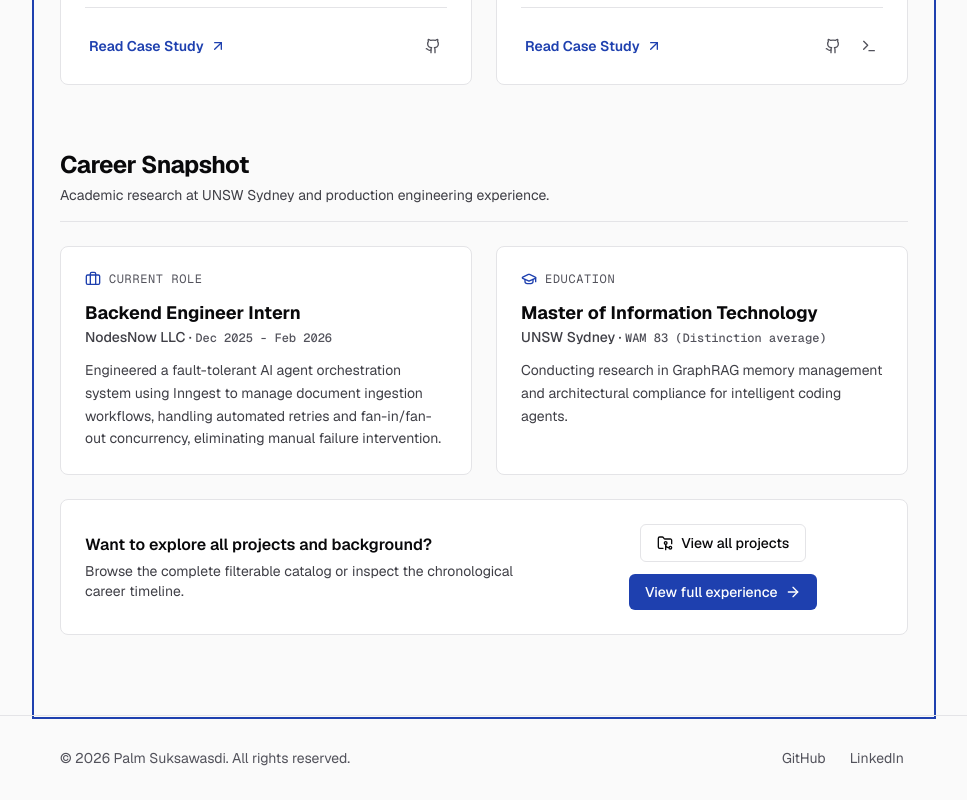
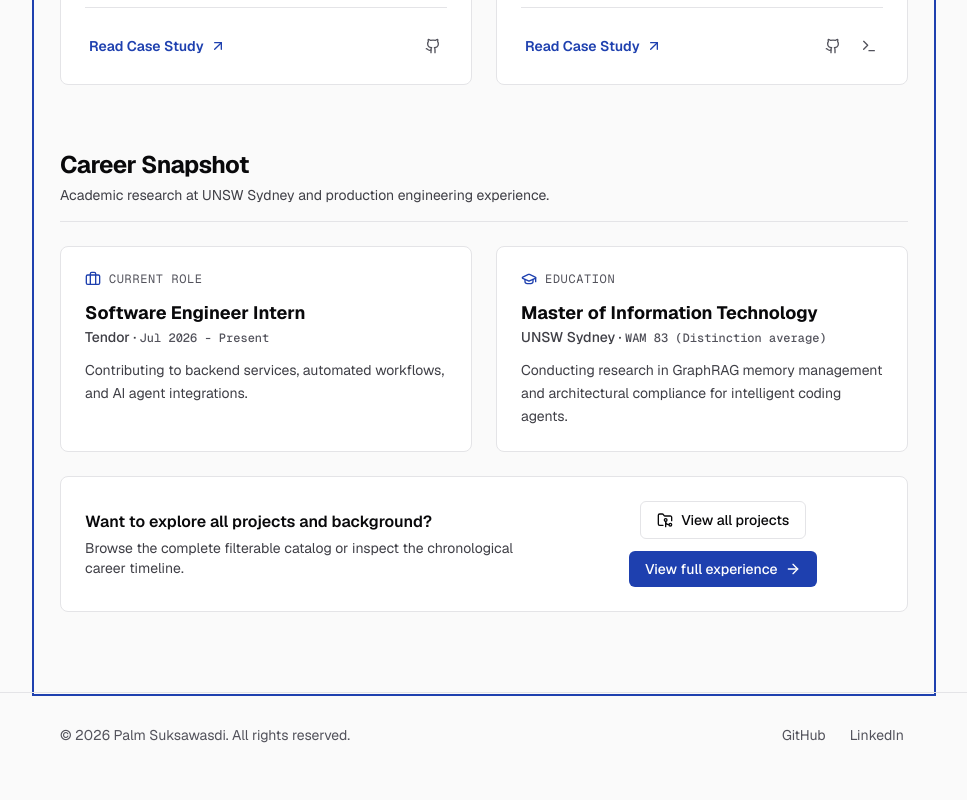
Before and after one commit to Ravicha2/Ravicha2.github.io, a React (Vite) app: page / in a window 1280 px wide. Shown: the part 1922-2722 px from the top of the page, without its empty margins (156-1123 px from the left). After the commit the page ends 2699 px from the top, so only its background shows below. Built offline with nearby package versions, Linux system fonts and the light colour scheme.

Commit message:
feat(experience): include Tendor work experience as high-level entry without proprietary case details

```diff
--- a/src/data/experience.ts
+++ b/src/data/experience.ts
@@ -8,6 +8,25 @@ import {
 } from './types';
 
 export const workExperience: WorkExperience[] = [
+  {
+    id: 'tendor',
+    company: 'Tendor',
+    role: 'Software Engineer Intern',
+    location: 'Sydney, Australia',
+    period: 'Jul 2026 - Present',
+    startDate: '2026-07',
+    endDate: 'Present',
+    isCurrent: true,
+    description: [
+      'Contributing to backend services, automated workflows, and AI agent integrations.',
+      'Collaborating with engineering on scalable API development and reliable service infrastructure.',
+    ],
+    highlights: [
+      'Backend systems & API integration',
+      'Agentic workflow development',
+    ],
+    tags: ['TypeScript', 'Node.js', 'AI Agents', 'Backend Systems'],
+  },
   {
     id: 'nodesnow',
     company: 'NodesNow LLC',
--- a/src/data/profile.ts
+++ b/src/data/profile.ts
@@ -27,7 +27,7 @@ export const profile: Profile = {
     paragraphs: [
       'My name is Palm, and I originally studied Automotive Engineering at Chulalongkorn University. During an IoT exchange at IMT Atlantique in France right around the time GPT took off, I experienced a paradigm shift in how computational intelligence could transform physical and digital workflows, sparking my decisive pivot to Computer Science.',
       'Coming from physical systems engineering—where structural stress limits, fluid dynamics, and failure modes are absolute—I treat non-deterministic LLMs and AI models as untrusted components inside deterministic software architecture. Rather than relying on fragile single prompts, I engineer fault-tolerant multi-agent orchestrations, graph-based compliance verifiers, schema-safe pipelines, and durable execution state machines.',
-      'Now completing my Master of Information Technology at UNSW Sydney (WAM 83, Distinction average), I focus deeply on Applied AI and distributed backend infrastructure. Through research at UNSW and engineering internships at NodesNow, I have designed and shipped durable event-driven ingestion engines with Inngest and GraphRAG knowledge engines with Neo4j and pgvector.',
+      'Now completing my Master of Information Technology at UNSW Sydney (WAM 83, Distinction average), I focus deeply on Applied AI and distributed backend infrastructure. Through research at UNSW and engineering internships at Tendor and NodesNow, I have designed and shipped durable event-driven ingestion engines with Inngest and GraphRAG knowledge engines with Neo4j and pgvector.',
       'Graduating in December 2026, I am actively seeking full-time opportunities in Applied AI Engineering, Agentic Systems, and Backend Infrastructure where reliable, high-scale architecture matters.',
     ],
   },
```
Also changed, not shown: 2 other files (tests, documents, lock files or other folders).
